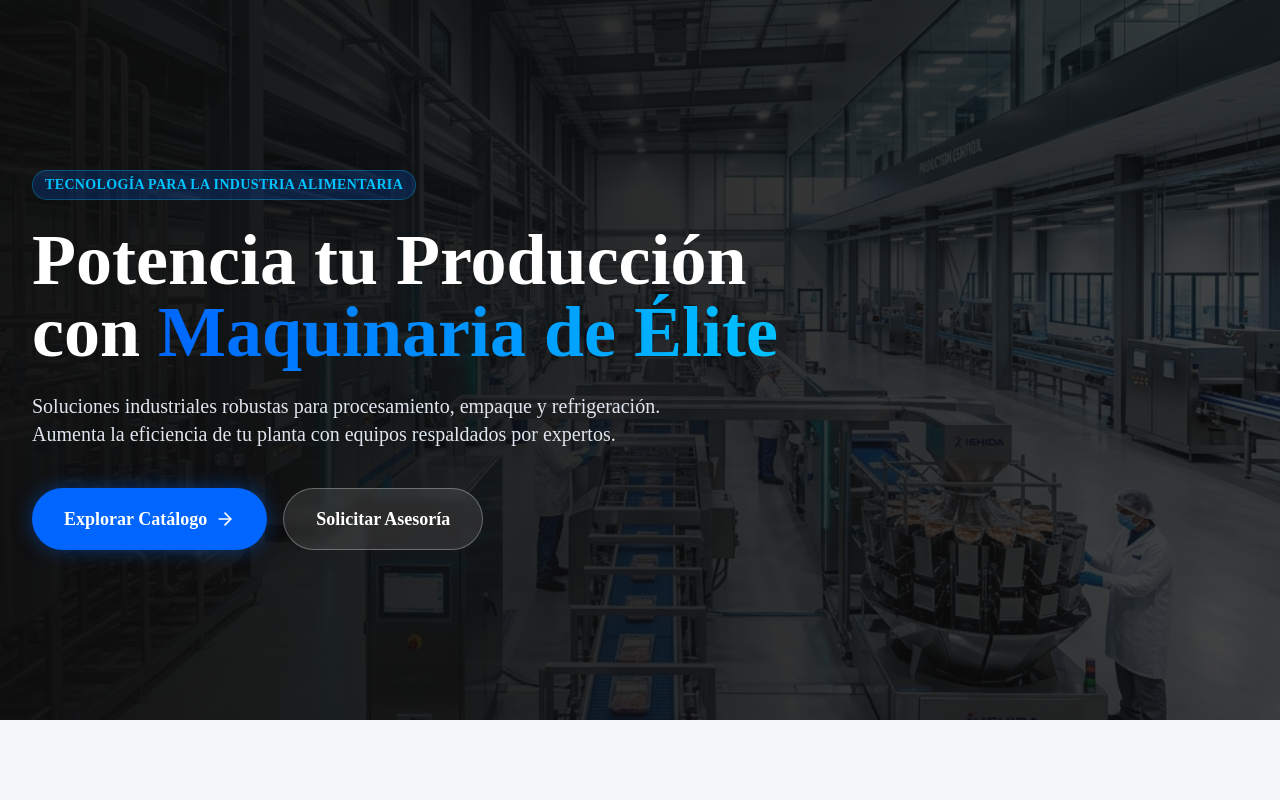
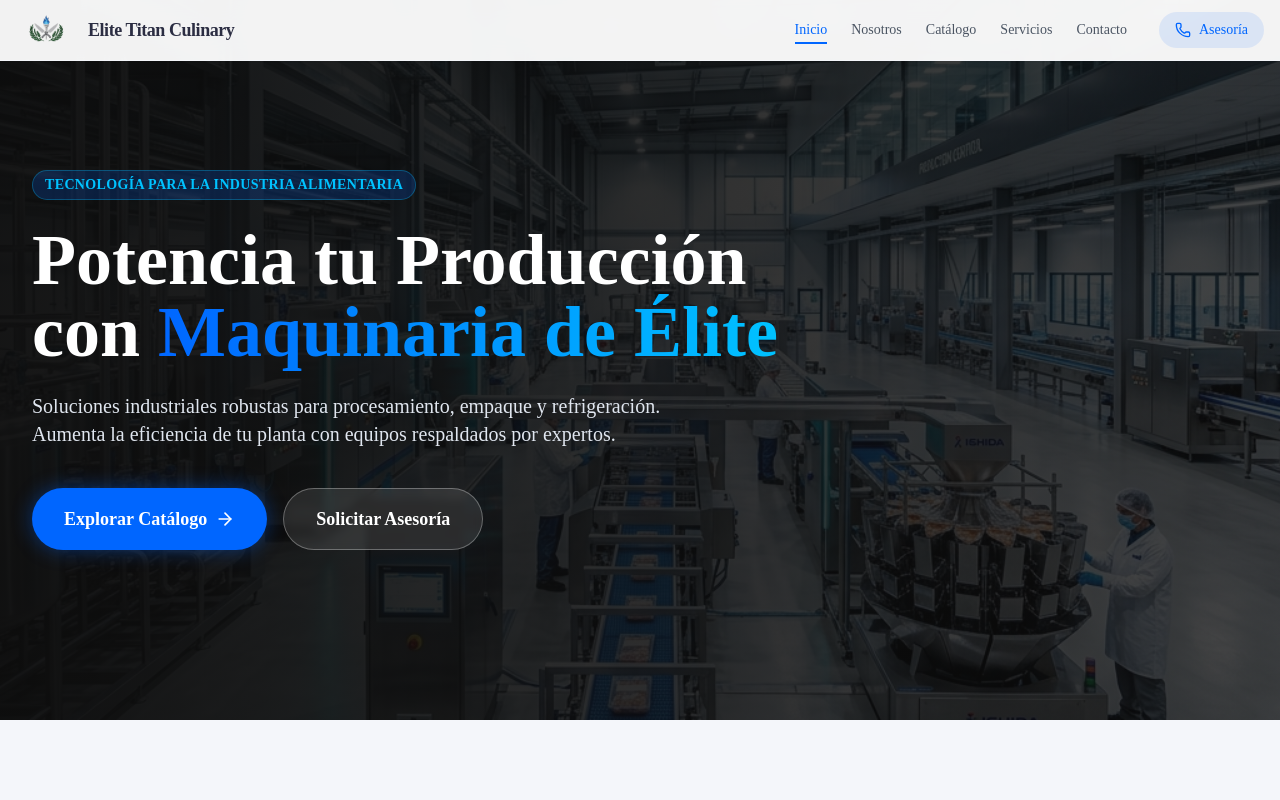
Before and after one commit to Victor002823/antygravity, a Next.js app: page / in a window 1280 px wide. Shown: the top 800 px of the page. Built offline with nearby package versions, Linux system fonts and the light colour scheme.

Commit message:
connect Navbar and Footer to root layout

```diff
--- a/app/layout.tsx
+++ b/app/layout.tsx
@@ -1,4 +1,6 @@
 import "./globals.css";
+import Navbar from "@/components/layout/Navbar";
+import Footer from "@/components/layout/Footer";
 
 export const metadata = {
   title: "Antygravity App",
@@ -13,7 +15,9 @@
   return (
     <html lang="es">
       <body className="antialiased bg-white text-black">
-        {children}
+        <Navbar />
+        <main>{children}</main>
+        <Footer />
       </body>
     </html>
   );
```
